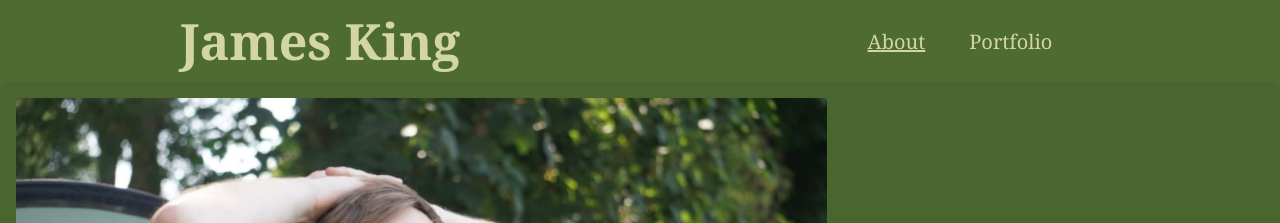
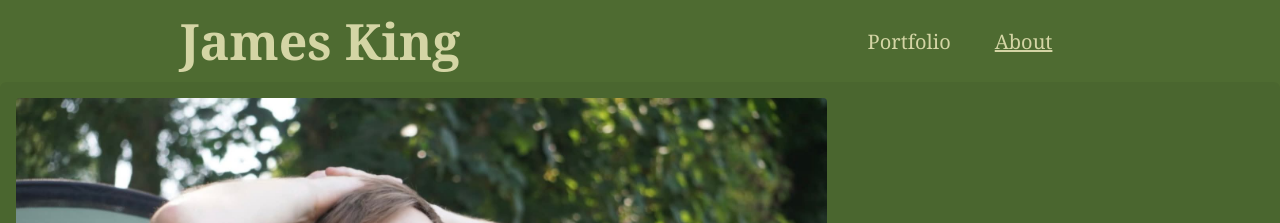
Before and after one commit to JCKing97/jcking97.github.io, a Jekyll site: the page built from about.html, in a window 1280 px wide. Shown: the top 223 px of the page. Built offline with Jekyll 4.4.1, drawn with Linux system fonts in a browser that asks for light colours.

Commit message:
Move About to after Portfolio in header

```diff
--- a/_includes/header.html
+++ b/_includes/header.html
@@ -5,10 +5,10 @@
         </div>
         <div class="links">
             <div class="link">
-                <a {% if page.title == "About" %}class="active"{% endif %} href="/about">About</a>
+                <a {% if page.title == "Portfolio" %}class="active"{% endif %} href="/portfolio">Portfolio</a>
             </div>
             <div class="link">
-                <a {% if page.title == "Portfolio" %}class="active"{% endif %} href="/portfolio">Portfolio</a>
+                <a {% if page.title == "About" %}class="active"{% endif %} href="/about">About</a>
             </div>
         </div>
     </div>
```
